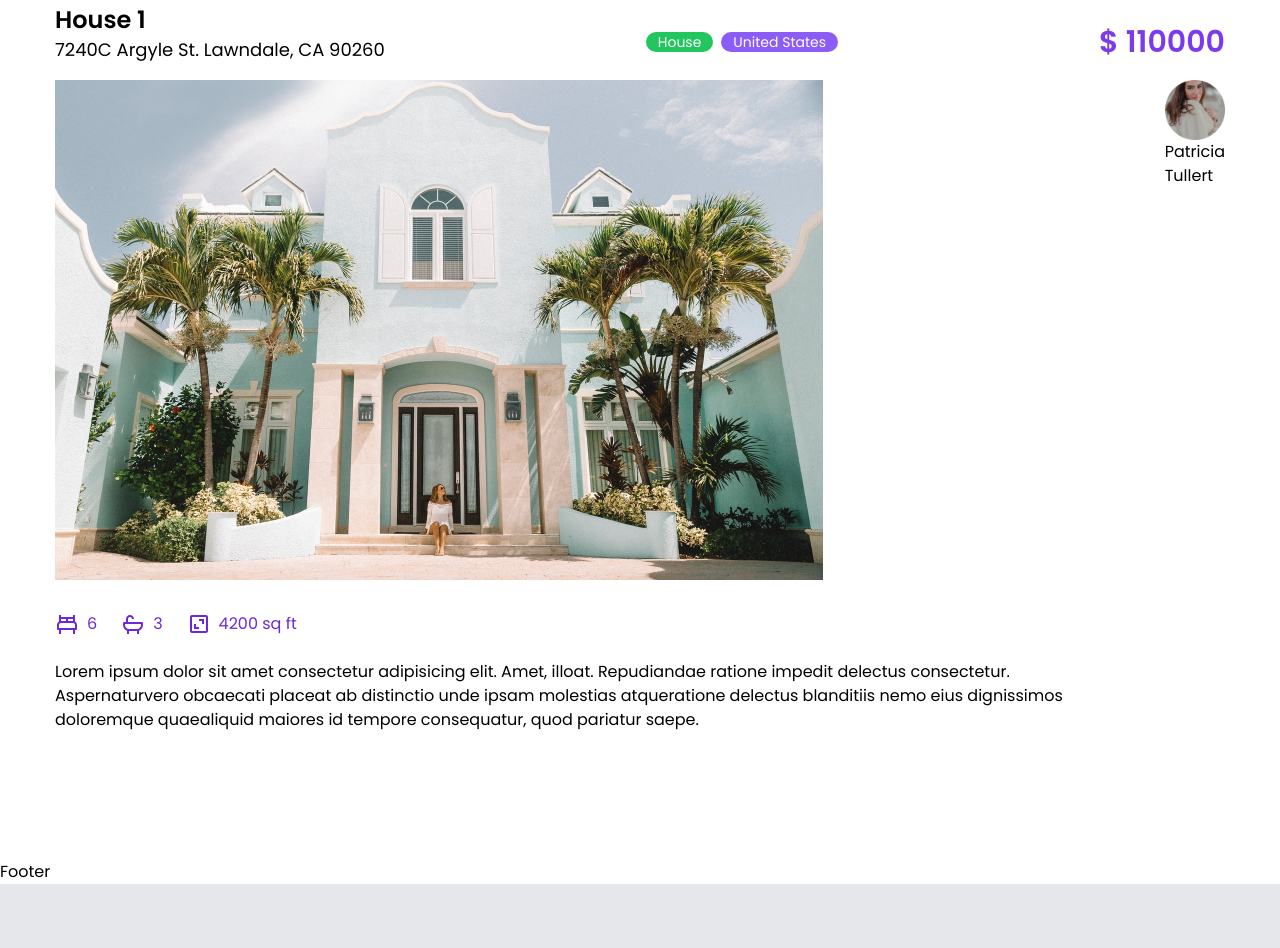
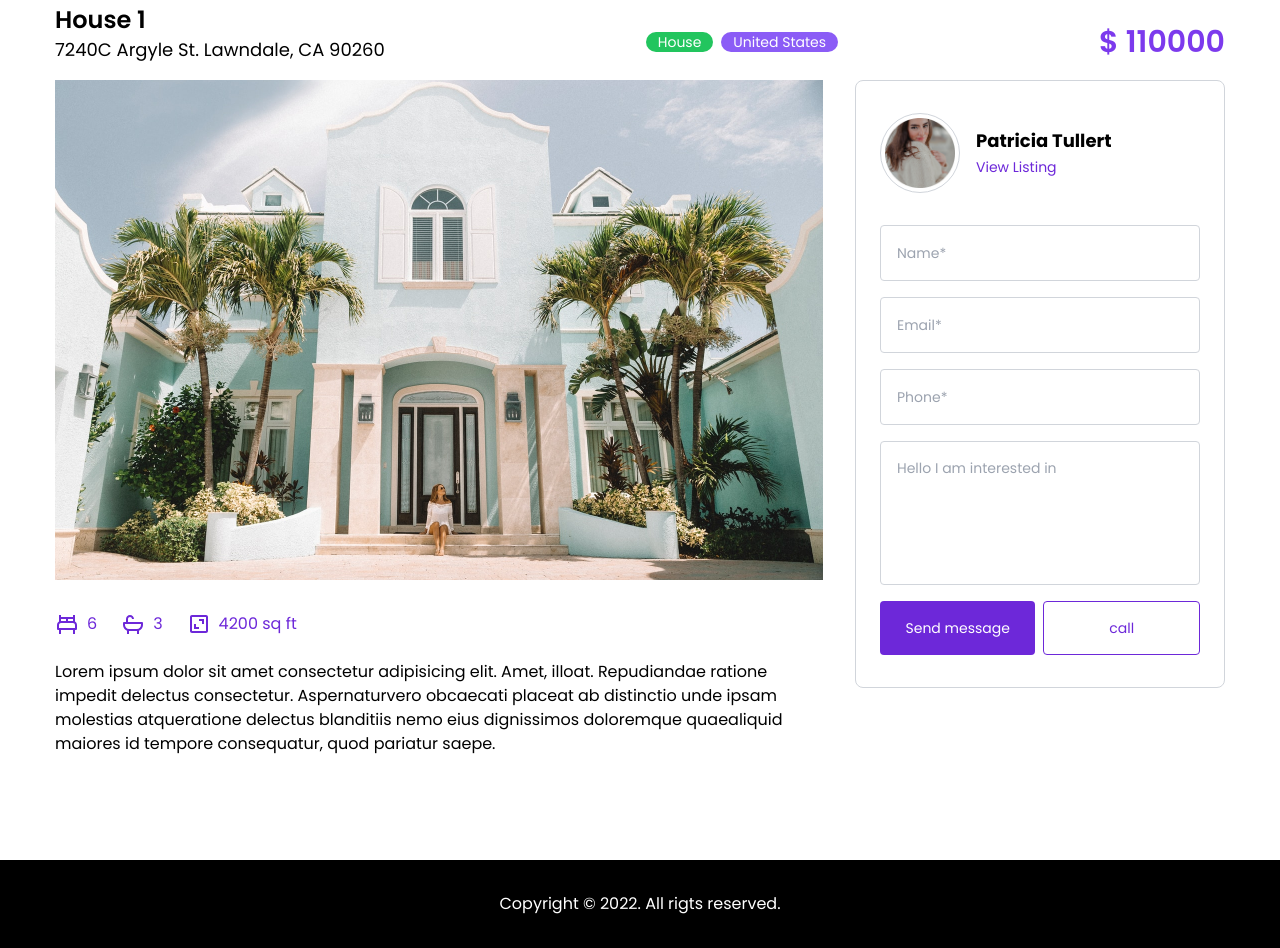
Before and after one commit to ashiq-rahman07/dreame-house-client, a React (Create React App) app: page /property/1 in a window 1280 px wide. Shown: the part 140-1088 px from the top of the page. Before the commit the page ends 1024 px from the top, so only its background shows below. Built offline with nearby package versions, Linux system fonts and the light colour scheme.

Commit message:
single property

```diff
--- a/src/components/Footer.js
+++ b/src/components/Footer.js
@@ -1,7 +1,13 @@
 import React from 'react';
 
 const Footer = () => {
-  return <div>Footer</div>;
+  return (
+    <footer  className='bg-black py-8 text-center text-white'>
+      <div className='container mx-auto'>
+        Copyright &copy; 2022. All rigts reserved.
+      </div>
+    </footer>
+  );
 };
 
 export default Footer;
--- a/src/pages/PropertyDetails.js
+++ b/src/pages/PropertyDetails.js
@@ -6,7 +6,7 @@ import { housesData } from '../data';
 import { BiBed, BiBath, BiArea } from 'react-icons/bi';
 
 //impoert use params
-import { useParams } from 'react-router-dom';
+import { Link, useParams } from 'react-router-dom';
 
 
 const PropertyDetails = () => {
@@ -33,7 +33,7 @@ const PropertyDetails = () => {
           <div className='text-3xl font-semibold text-violet-600'>$ {house.price}</div>
         </div>
         <div className='flex flex-col items-start gap-8 lg:flex-row'>
-          <div className='mx-w-[768px]'>
+          <div className='max-w-[768px]'>
             <div className='mb-8'>
               <img src={house.imageLg} alt="" />
             </div>
@@ -53,15 +53,27 @@ const PropertyDetails = () => {
             </div>
             <div>{house.description}</div>
           </div>
-          <div>
-            <div>
-              <div>
+          <div className='flex-1 bg-white w-full mb-8 border border-gray-300 rounded-lg px-6 py-8'>
+            <div className='flex gap-x-4 mb-8 items-center'>
+              <div className='w-20 h-20 p-1 border border-gray-300 rounded-full'>
                 <img src={house.agent.image} alt="" />
               </div>
               <div>
-                <div>{house.agent.name}</div>
+                <div className='text-lg font-bold'>{house.agent.name}</div>
+                <Link to='' className='text-violet-700 text-sm'>View Listing</Link>
               </div>
             </div>
+            {/* form */}
+            <form className='flex flex-col gap-y-4' action="">
+              <input className='border border-gray-300 focus:border-violet-700 outline-none rounded w-full px-4 h-14 text-sm' type="text" placeholder='Name*' />
+              <input className='border border-gray-300 focus:border-violet-700 outline-none rounded w-full px-4 h-14 text-sm' type="text" placeholder='Email*' />
+              <input className='border border-gray-300 focus:border-violet-700 outline-none rounded w-full px-4 h-14 text-sm' type="text" placeholder='Phone*' />
+              <textarea className='border border-gray-300 focus:border-violet-700 outline-none resize-none rounded w-full p-4 h-36 text-sm text-gray-400' defaultValue='Hello I am interested in'></textarea>
+              <div className='flex gap-x-2'>
+                <button className='bg-violet-700 hover:bg-violet-800 text-white rounded p-4 text-sm w-full transition'>Send message</button>
+                <button className='border border-violet-700 text-violet-700 hover:border-violet-500 hover:text-violet-500 rounded p-4 text-sm w-full transition'>call</button>
+              </div>
+            </form>
           </div>
         </div>
       </div>
```
